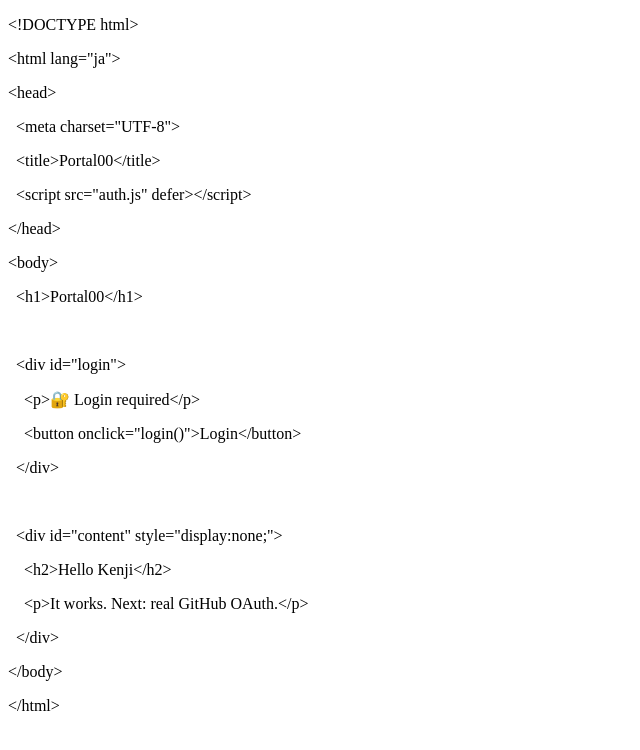
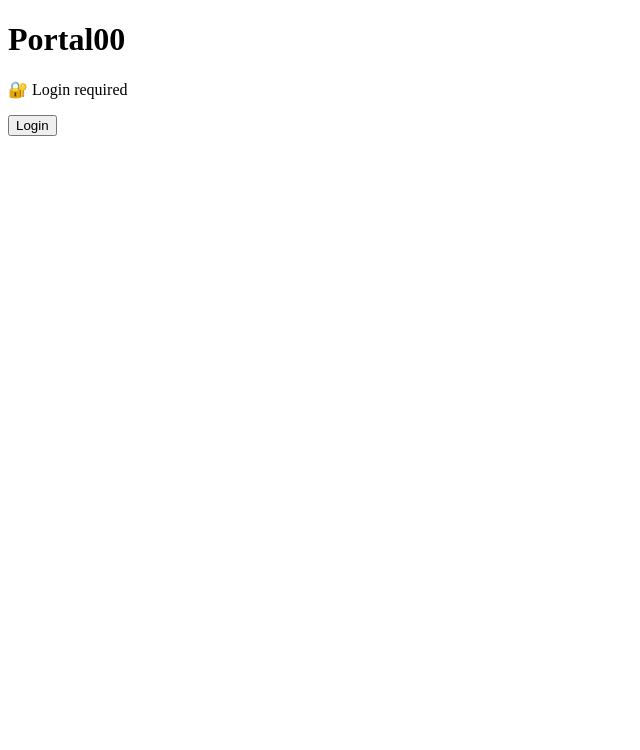
Before and after one commit to kmikng/portal00, a plain HTML site: page index.html in a window 1280 px wide. Shown: the whole page, without its empty margins (0-640 px from the left). Drawn offline with Linux system fonts and the light colour scheme.

Commit message:
Update index.html

```diff
--- a/index.html
+++ b/index.html
@@ -1,33 +1,21 @@
-<!DOCTYPE html PUBLIC "-//W3C//DTD HTML 4.01//EN" "http://www.w3.org/TR/html4/strict.dtd">
-<html>
+<!DOCTYPE html>
+<html lang="ja">
 <head>
-  <meta http-equiv="Content-Type" content="text/html; charset=utf-8">
-  <meta http-equiv="Content-Style-Type" content="text/css">
-  <title></title>
-  <meta name="Generator" content="Cocoa HTML Writer">
-  <meta name="CocoaVersion" content="2575.6">
+  <meta charset="UTF-8">
+  <title>Portal00</title>
+  <script src="auth.js" defer></script>
 </head>
 <body>
-<p>&lt;!DOCTYPE html&gt;</p>
-<p>&lt;html lang="ja"&gt;</p>
-<p>&lt;head&gt;</p>
-<p>  &lt;meta charset="UTF-8"&gt;</p>
-<p>  &lt;title&gt;Portal00&lt;/title&gt;</p>
-<p>  &lt;script src="auth.js" defer&gt;&lt;/script&gt;</p>
-<p>&lt;/head&gt;</p>
-<p>&lt;body&gt;</p>
-<p>  &lt;h1&gt;Portal00&lt;/h1&gt;</p>
-<p><br></p>
-<p>  &lt;div id="login"&gt;</p>
-<p>    &lt;p&gt;🔐 Login required&lt;/p&gt;</p>
-<p>    &lt;button onclick="login()"&gt;Login&lt;/button&gt;</p>
-<p>  &lt;/div&gt;</p>
-<p><br></p>
-<p>  &lt;div id="content" style="display:none;"&gt;</p>
-<p>    &lt;h2&gt;Hello Kenji&lt;/h2&gt;</p>
-<p>    &lt;p&gt;It works. Next: real GitHub OAuth.&lt;/p&gt;</p>
-<p>  &lt;/div&gt;</p>
-<p>&lt;/body&gt;</p>
-<p>&lt;/html&gt;</p>
+  <h1>Portal00</h1>
+
+  <div id="login">
+    <p>🔐 Login required</p>
+    <button onclick="login()">Login</button>
+  </div>
+
+  <div id="content" style="display:none;">
+    <h2>Hello Kenji</h2>
+    <p>It works.</p>
+  </div>
 </body>
 </html>
```
